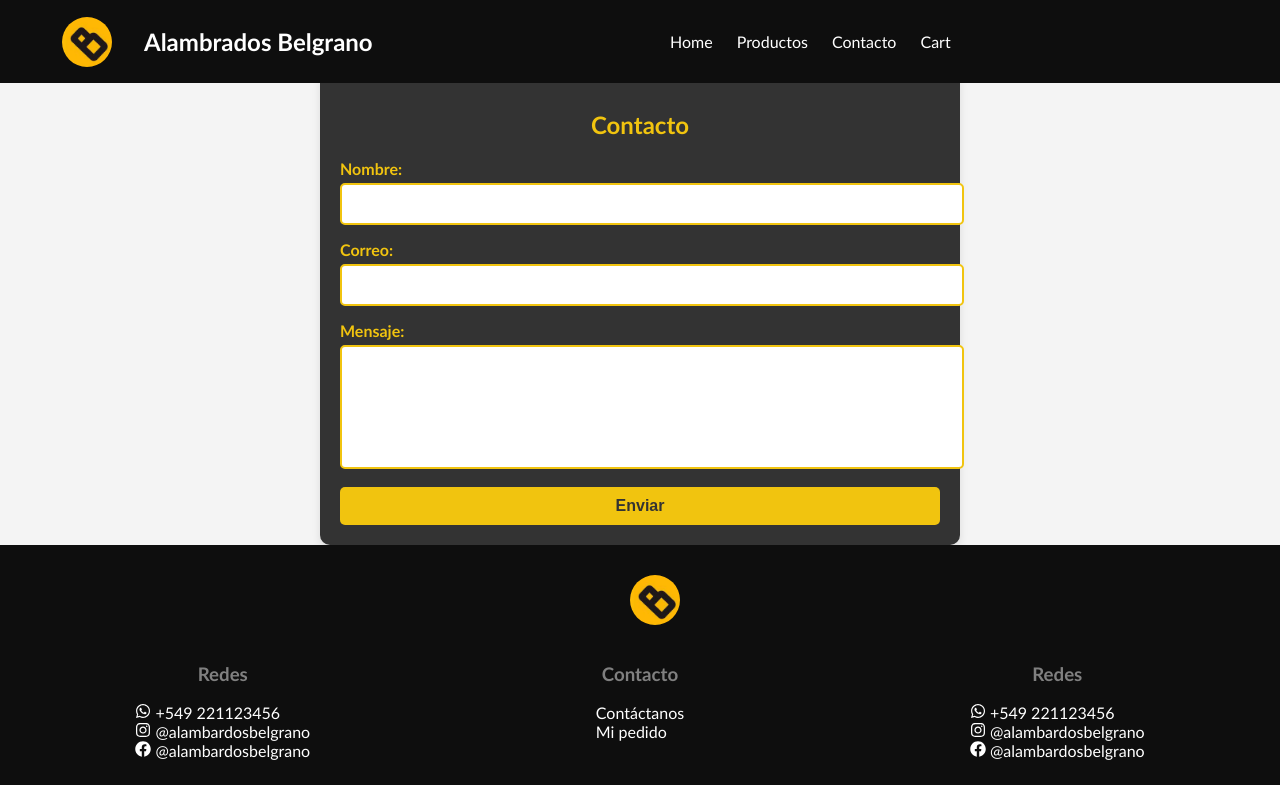
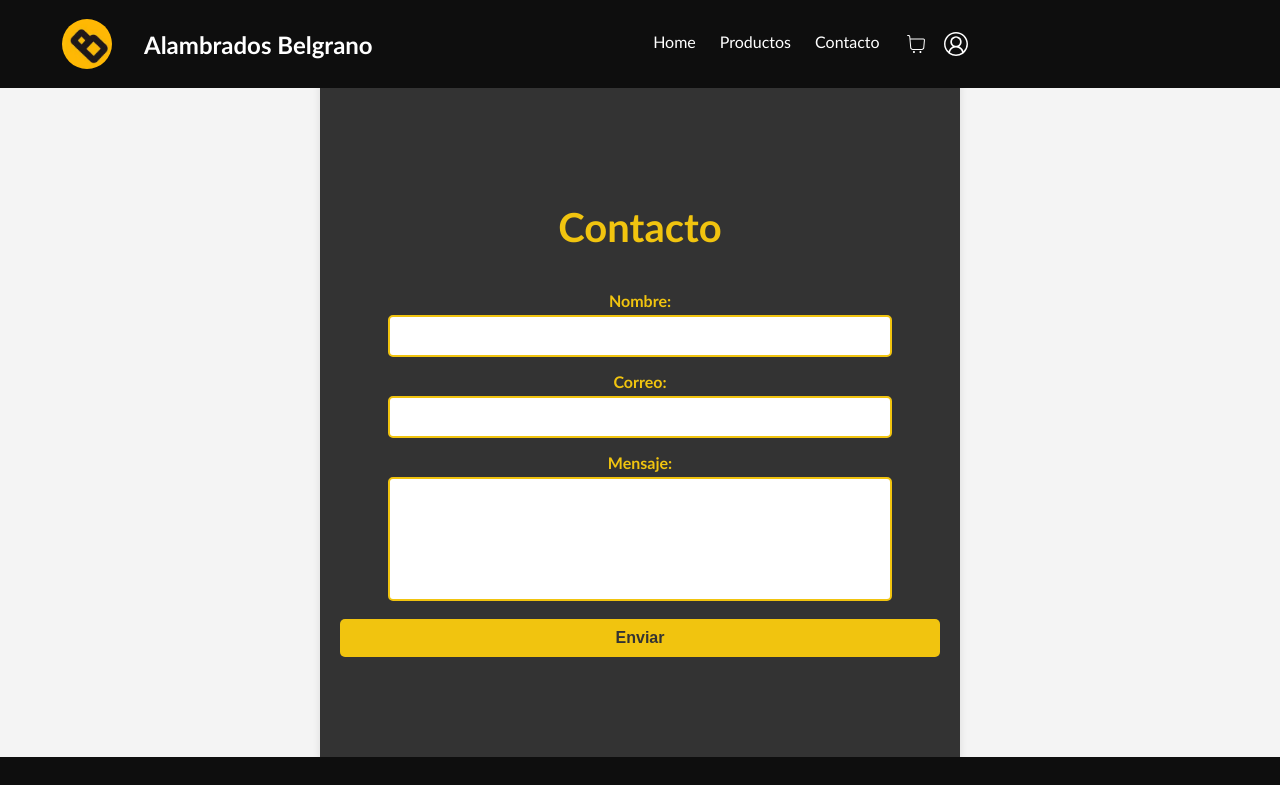
Before and after one commit to faustodesojo/Ecommerce-Backend, a React (Create React App) app in the folder ecommerce-frontend/: page /contacto in a window 1280 px wide. Shown: the top 785 px of the page. Built offline with nearby package versions, Linux system fonts and the light colour scheme.

Commit message:
add cart and login to navbar

```diff
--- a/ecommerce-frontend/src/components/navbar/navbar.css
+++ b/ecommerce-frontend/src/components/navbar/navbar.css
@@ -50,7 +50,30 @@
 .navbar-links a:hover {
   text-decoration: underline;
 }
+.cart-login {
+  color: #fff;
+  cursor: pointer;
+  display: flex;
+  align-items: center;
+  flex-direction: row;
+  gap: 1rem;
+}
+.cart-login a {
+  color: #fff;
+  cursor: pointer;
+  display: flex;
+  align-items: center;
+  gap: 1rem;
+}
 
+.cart-login a:hover {
+  color: #f5f5f5;
+  transition: all 0.5s ease;
+  transform: scale(1.2);
+}
+.cart-login a {
+  font-size: 24px;
+}
 @media screen and (max-width: 768px) {
   .navbar-links {
     display: none;
--- a/ecommerce-frontend/src/components/navbar/navbar.tsx
+++ b/ecommerce-frontend/src/components/navbar/navbar.tsx
@@ -1,6 +1,8 @@
-import React, { useState } from 'react';
-import { Link } from 'react-router-dom';
-import './navbar.css';
+import React, { useState } from "react";
+import { Link } from "react-router-dom";
+import "./navbar.css";
+import { CiShoppingCart } from "react-icons/ci";
+import { VscAccount } from "react-icons/vsc";
 
 const Navbar: React.FC = () => {
   const [isOpen, setIsOpen] = useState(false);
@@ -15,13 +17,41 @@ const Navbar: React.FC = () => {
         <img src="images/logo.png" alt="Logo" className="navbar-logo-img" />
         <Link to="/">Alambrados Belgrano</Link>
       </div>
-      <ul className={`navbar-links ${isOpen ? 'open' : ''}`}>
-        <li><Link to="/" onClick={() => setIsOpen(false)}>Home</Link></li>
-        <li><Link to="/products" onClick={() => setIsOpen(false)}>Productos</Link></li>
-        <li><Link to="/contacto" onClick={() => setIsOpen(false)}>Contacto</Link></li>
-        <li><Link to="/cart" onClick={() => setIsOpen(false)}>Cart</Link></li>
+      <ul className={`navbar-links ${isOpen ? "open" : ""}`}>
+        <li>
+          <Link to="/" onClick={() => setIsOpen(false)}>
+            Home
+          </Link>
+        </li>
+        <li>
+          <Link to="/products" onClick={() => setIsOpen(false)}>
+            Productos
+          </Link>
+        </li>
+        <li>
+          <Link to="/contacto" onClick={() => setIsOpen(false)}>
+            Contacto
+          </Link>
+        </li>
+        <li>
+          <div className="cart-login">
+            <div className="cart">
+              <Link to="/cart" onClick={() => setIsOpen(false)}>
+                <CiShoppingCart />
+              </Link>
+            </div>
+            <div className="login">
+              <Link to="/login" onClick={() => setIsOpen(false)}>
+                <VscAccount />
+              </Link>
+            </div>
+          </div>
+        </li>
       </ul>
-      <div className={`navbar-toggle ${isOpen ? 'open' : ''}`} onClick={toggleMenu}>
+      <div
+        className={`navbar-toggle ${isOpen ? "open" : ""}`}
+        onClick={toggleMenu}
+      >
         <div className="navbar-toggle-icon"></div>
         <div className="navbar-toggle-icon"></div>
         <div className="navbar-toggle-icon"></div>
--- a/ecommerce-frontend/src/pages/contacto/Contacto.css
+++ b/ecommerce-frontend/src/pages/contacto/Contacto.css
@@ -1,5 +1,5 @@
 body {
-    font-family: 'Arial', sans-serif;
+  font-family: "Arial", sans-serif;
   background-color: #f4f4f4;
   color: #333;
 }
@@ -7,18 +7,22 @@ body {
 .contact-container {
   max-width: 600px;
   margin: 0 auto;
-    padding: 20px;
+  padding: 100px 20px;
   background-color: #333;
-    border-radius: 10px;
   box-shadow: 0 4px 8px rgba(0, 0, 0, 0.1);
   color: #f1c40f;
+  min-height: 60vh;
+  display: flex;
+  justify-content: start;
+  flex-direction: column;
+  text-align: center;
 }
 
 .contact-title {
   text-align: center;
   color: #f1c40f;
-    font-size: 24px;
-    margin-bottom: 20px;
+  font-size: 2.5rem;
+  margin-bottom: 40px;
 }
 
 .contact-form {
@@ -37,8 +41,9 @@ body {
   display: block;
 }
 
-  .form-input, .form-textarea {
-    width: 100%;
+.form-input,
+.form-textarea {
+  width: 80%;
   padding: 10px;
   border: 2px solid #f1c40f;
   border-radius: 5px;
@@ -47,7 +52,8 @@ body {
   font-size: 16px;
 }
 
-  .form-input:focus, .form-textarea:focus {
+.form-input:focus,
+.form-textarea:focus {
   border-color: #e67e22;
   outline: none;
 }
```
Lines whose indentation alone changed are shown as unchanged.
